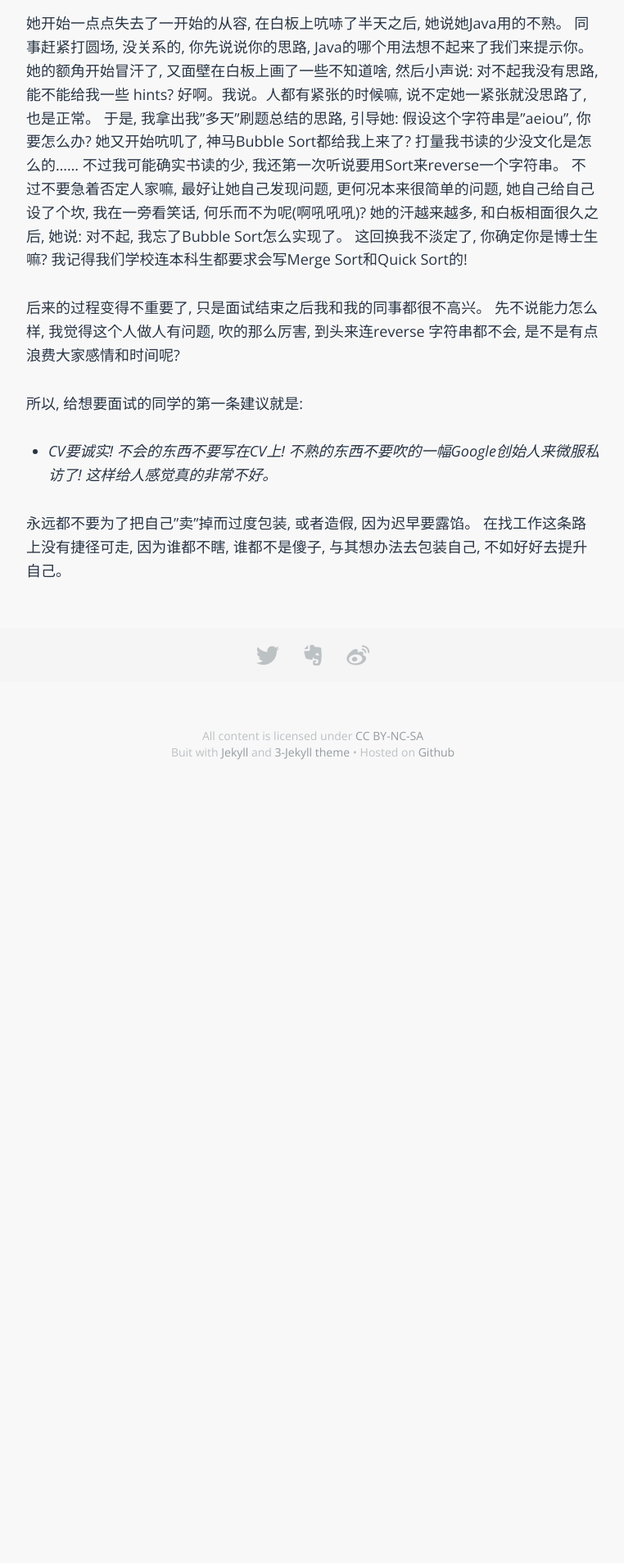
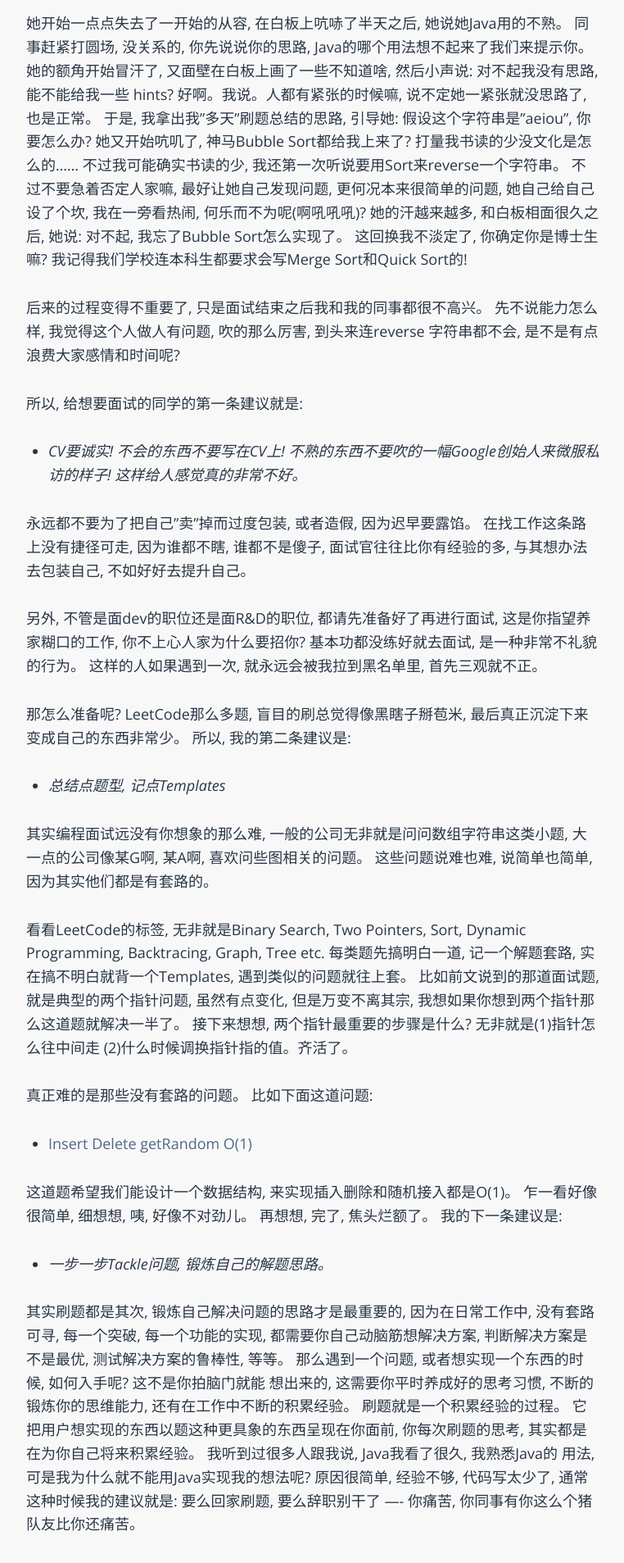
Before and after one commit to sophiesongge/sophiesongge.github.io, a Jekyll site: the page built from _posts/2017-01-19-get-random.markdown, in a window 1280 px wide. Shown: the part 585-2492 px from the top of the page at 82% size, without its empty margins (258-1020 px from the left). Built offline with Jekyll 4.4.1, drawn with Linux system fonts in a browser that asks for light colours; some web fonts are replaced; some of the changed text lies outside the part shown.

Commit message:
add posts

```diff
--- a/_posts/2017-01-19-get-random.markdown
+++ b/_posts/2017-01-19-get-random.markdown
@@ -15,13 +15,55 @@ use_math: false
 
 她开始一点点失去了一开始的从容, 在白板上吭哧了半天之后, 她说她Java用的不熟。 同事赶紧打圆场, 没关系的, 你先说说你的思路, Java的哪个用法想不起来了我们来提示你。 她的额角开始冒汗了, 又面壁在白板上画了一些不知道啥, 然后小声说: 对不起我没有思路, 能不能给我一些
 hints? 好啊。我说。人都有紧张的时候嘛, 说不定她一紧张就没思路了, 也是正常。 于是, 我拿出我"多天"刷题总结的思路, 引导她: 假设这个字符串是"aeiou", 你要怎么办? 她又开始吭叽了, 神马Bubble Sort都给我上来了? 打量我书读的少没文化是怎么的…… 不过我可能确实书读的少,
-我还第一次听说要用Sort来reverse一个字符串。 不过不要急着否定人家嘛, 最好让她自己发现问题, 更何况本来很简单的问题, 她自己给自己设了个坎, 我在一旁看笑话, 何乐而不为呢(啊吼吼吼)? 她的汗越来越多, 和白板相面很久之后, 她说: 对不起, 我忘了Bubble Sort怎么实现了。
+我还第一次听说要用Sort来reverse一个字符串。 不过不要急着否定人家嘛, 最好让她自己发现问题, 更何况本来很简单的问题, 她自己给自己设了个坎, 我在一旁看热闹, 何乐而不为呢(啊吼吼吼)? 她的汗越来越多, 和白板相面很久之后, 她说: 对不起, 我忘了Bubble Sort怎么实现了。
 这回换我不淡定了, 你确定你是博士生嘛? 我记得我们学校连本科生都要求会写Merge Sort和Quick Sort的!
 
 后来的过程变得不重要了, 只是面试结束之后我和我的同事都很不高兴。 先不说能力怎么样, 我觉得这个人做人有问题, 吹的那么厉害, 到头来连reverse 字符串都不会, 是不是有点浪费大家感情和时间呢?
 
 所以, 给想要面试的同学的第一条建议就是:
 
-* *CV要诚实! 不会的东西不要写在CV上! 不熟的东西不要吹的一幅Google创始人来微服私访了! 这样给人感觉真的非常不好。*
+* *CV要诚实! 不会的东西不要写在CV上! 不熟的东西不要吹的一幅Google创始人来微服私访的样子! 这样给人感觉真的非常不好。*
 
-永远都不要为了把自己"卖"掉而过度包装, 或者造假, 因为迟早要露馅。 在找工作这条路上没有捷径可走, 因为谁都不瞎, 谁都不是傻子, 与其想办法去包装自己, 不如好好去提升自己。
+永远都不要为了把自己"卖"掉而过度包装, 或者造假, 因为迟早要露馅。 在找工作这条路上没有捷径可走, 因为谁都不瞎, 谁都不是傻子, 面试官往往比你有经验的多, 与其想办法去包装自己, 不如好好去提升自己。
+
+另外, 不管是面dev的职位还是面R&D的职位, 都请先准备好了再进行面试, 这是你指望养家糊口的工作, 你不上心人家为什么要招你? 基本功都没练好就去面试, 是一种非常不礼貌的行为。 这样的人如果遇到一次, 就永远会被我拉到黑名单里, 首先三观就不正。
+
+那怎么准备呢? LeetCode那么多题, 盲目的刷总觉得像黑瞎子掰苞米, 最后真正沉淀下来变成自己的东西非常少。 所以, 我的第二条建议是:
+
+* *总结点题型, 记点Templates*
+
+其实编程面试远没有你想象的那么难, 一般的公司无非就是问问数组字符串这类小题, 大一点的公司像某G啊, 某A啊, 喜欢问些图相关的问题。 这些问题说难也难, 说简单也简单, 因为其实他们都是有套路的。
+
+看看LeetCode的标签, 无非就是Binary Search, Two Pointers, Sort, Dynamic Programming, Backtracing, Graph, Tree etc. 每类题先搞明白一道, 记一个解题套路, 实在搞不明白就背一个Templates, 遇到类似的问题就往上套。 比如前文说到的那道面试题, 就是典型的两个指针问题,
+虽然有点变化, 但是万变不离其宗, 我想如果你想到两个指针那么这道题就解决一半了。 接下来想想, 两个指针最重要的步骤是什么? 无非就是(1)指针怎么往中间走 (2)什么时候调换指针指的值。齐活了。
+
+真正难的是那些没有套路的问题。 比如下面这道问题:
+
+* [Insert Delete getRandom O(1)]
+
+这道题希望我们能设计一个数据结构, 来实现插入删除和随机接入都是O(1)。 乍一看好像很简单, 细想想, 咦, 好像不对劲儿。 再想想, 完了, 焦头烂额了。 我的下一条建议是:
+
+* *一步一步Tackle问题, 锻炼自己的解题思路。*
+
+其实刷题都是其次, 锻炼自己解决问题的思路才是最重要的, 因为在日常工作中, 没有套路可寻, 每一个突破, 每一个功能的实现, 都需要你自己动脑筋想解决方案, 判断解决方案是不是最优, 测试解决方案的鲁棒性, 等等。 那么遇到一个问题, 或者想实现一个东西的时候, 如何入手呢? 这不是你拍脑门就能
+想出来的, 这需要你平时养成好的思考习惯, 不断的锻炼你的思维能力, 还有在工作中不断的积累经验。 刷题就是一个积累经验的过程。 它把用户想实现的东西以题这种更具象的东西呈现在你面前, 你每次刷题的思考, 其实都是在为你自己将来积累经验。 我听到过很多人跟我说, Java我看了很久, 我熟悉Java的
+用法, 可是我为什么就不能用Java实现我的想法呢? 原因很简单, 经验不够, 代码写太少了, 通常这种时候我的建议就是: 要么回家刷题, 要么辞职别干了 ---- 你痛苦, 你同事有你这么个猪队友比你还痛苦。
+
+我觉得好的思考方式就是大问题化小问题, 把能解决的部分先解决了, 剩下的部分看看能不能有什么其他方法补漏。
+
+拿这道题为例, 如果单纯让你Insert Delete是O(1)那很容易, HashMap就解决了; 如果单纯让你getRandom()是O(1), 那也很容易, ArrayList也能解决。问题在于怎么把两个combine在一起。 想到以上这步并不难, 而且想到这里, 这道题其实也就解决了。HashMap的缺点在于不能random get, 那就让random get
+的功能由ArrayList来辅助实现, 但是ArrayList不能Insert Delete是O(1), 退而求其次, 如果每次都在ArrayList的尾部add或者remove就能变成O(1)了。 嗯, 又近了一步。 可是问题是我每次想删除的元素不一定就在ArrayList的尾部啊!! 要不把它换到尾部去吧, 对, 就这么办, 把它和尾部的元素对调。 但是如果对调,
+我需要知道这个元素在ArrayList中的位置, 对了, 我不是有个HashMap嘛, 让HashMap的key是我想插入的元素, value是这个元素在ArrayList中的位置不就得了!!! 问题解决了。
+
+我还想再强调一遍, 养成一个良好的思考习惯真的非常重要, 如果你现在没有, 那么请你一定从现在开始培养! 要找工作的同学, 都是刚刚毕业, 或者即将毕业的学生, 你们还很年轻, 以后的路很长, 养成一个好的思考习惯对以后的路都很有帮助。 不然只能每天耗在那里, 时间也浪费掉了, 然后还抱怨: 我也学了啊, 我也工作了啊,
+为什么别人都有成绩, 我没有?
+
+因为别人过脑子了, 而你没有。
+
+不要让自己的大脑称为别人思想的跑马场, 不要去重复别人的观点, 不要人云亦云, 养成独立思考的好习惯。 这个过程不会很简单, 就像人长肌肉的过程一样, 每次练肌肉一定都是对自己的极限的一次挑战, 要流汗, 要经历撑不住了还得硬撑的时候, 因为只有这样, 肌肉才能生长。
+
+So, for your own good, train your brain just like train your muscle!
+
+P.S.最后这篇文章可能有点跑题, 没有说到太多具体的解题思路, 但是我觉得我已经说的足够多了, 剩下的只能由你自己想了。
+
+[Insert Delete getRandom O(1)]: https://leetcode.com/problems/insert-delete-getrandom-o1/
```
